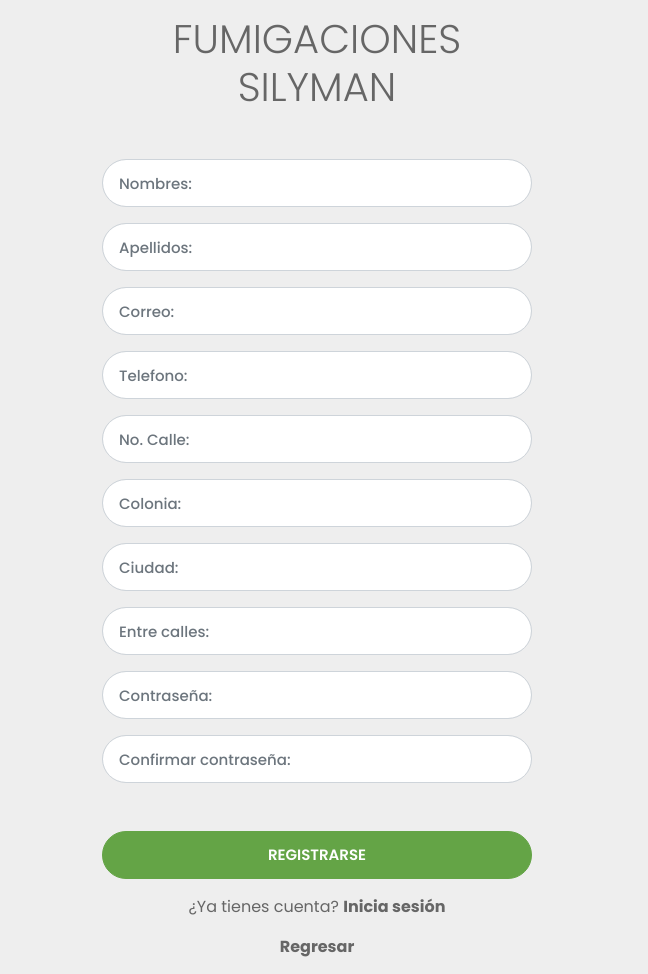
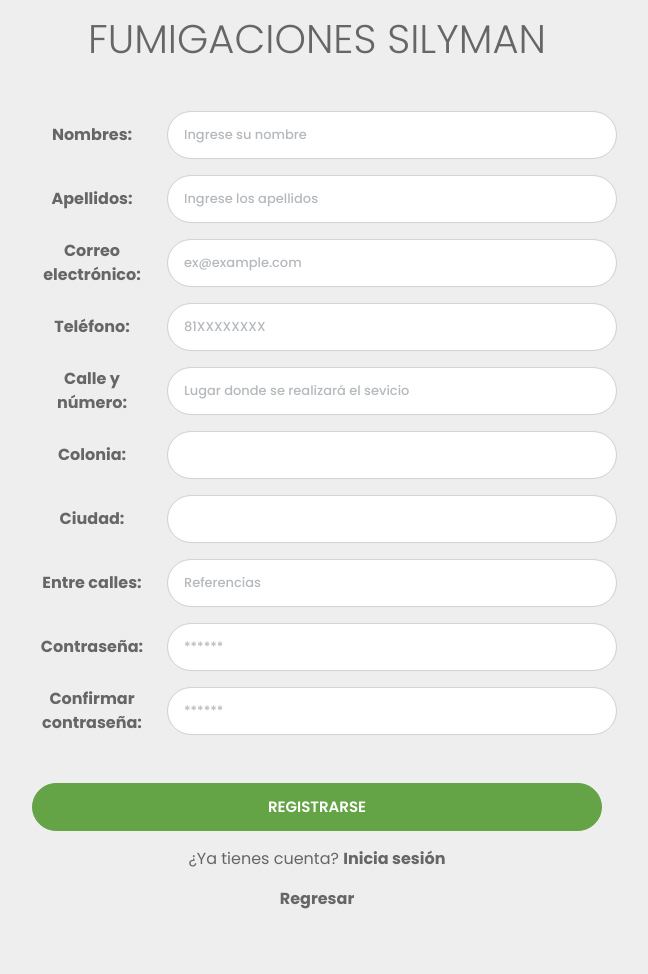
Before and after one commit to imblackbear/silyman, a PHP site: page /sign-up.php in a window 1280 px wide. Shown: the whole page, without its empty margins (323-971 px from the left). After the commit the page ends 909 px from the top, so only its background shows below. Run offline with PHP 8.4, Linux system fonts and the light colour scheme.

Commit message:
actualizacion del los formularios de login y registro

```diff
--- a/JS/validacion.js
+++ b/JS/validacion.js
@@ -32,8 +32,9 @@
             return false;
         }else{
           swal({
-            text: 'Registro exitosoo',
-            icon: 'success'
+            text: 'Registro exitoso',
+            icon: 'success',
+            button: false
           });
             return true;
         }
--- a/registro_clientes.php
+++ b/registro_clientes.php
@@ -46,9 +46,9 @@ $consulta=("INSERT INTO `cliente`(`idCliente`, `Nombre`, `Apellido`, `No. Calle`
 
 
 if ($resultados=false){
-   echo '<script language="javascript">alert("Error en el registro","error");</script>';
+   echo '<script language="javascript">alert("Error en el registro");</script>';
    echo '<script lenguage="javascript">window.location.replace("sign-up.php");</script>';
    }else {
-   sleep(2);
+   sleep(1.5);
    echo '<script lenguage="javascript">window.location.replace("login.php");</script>';
 }
--- a/sign-up.php
+++ b/sign-up.php
@@ -21,44 +21,54 @@
     <div class="d-flex justify-content-center align-items-center login-container">
         <form class="login-form text-center needs-validation" action="registro_clientes.php" method="post" onsubmit="return validacion()" >
             <h1 class="mb-5 font-weight-light text-uppercase">Fumigaciones SILYMAN</h1>
-            <div class="form-group">
-                <input type="text" name="nom" class="form-control rounded-pill form-control-lg" placeholder="Nombres:" maxlength="40" required>
+            <div class="form-group row">
+                <span class="col-sm-3">Nombres:</span>
+                <input type="text" name="nom" class="form-control rounded-pill form-control-lg col-sm-9" placeholder="Ingrese su nombre" maxlength="40" required>
                 <div class="invalid-feedback">Complete el campo</div>
             </div>
-            <div class="form-group">
-                <input type="text" name="apellido" class="form-control rounded-pill form-control-lg" placeholder="Apellidos:" maxlength="40" required>
+            <div class="form-group row">
+                <span class="col-sm-3">Apellidos:</span>
+                <input type="text" name="apellido" class="form-control rounded-pill form-control-lg col-sm-9" placeholder="Ingrese los apellidos" maxlength="40" required>
                 <div class="invalid-feedback">Complete el campo</div>
             </div>
-            <div class="form-group">
-                <input type="email" name="correo" class="form-control rounded-pill form-control-lg" placeholder="Correo:" required>
+            <div class="form-group row">
+                <span class="col-sm-3">Correo electrónico:</span>
+                <input type="email" name="correo" class="form-control rounded-pill form-control-lg col-sm-9" placeholder="ex@example.com" required>
                 <div class="invalid-feedback">Complete el campo</div>
             </div>
-            <div class="form-group">
-                <input type="number" name="tel" class="form-control rounded-pill form-control-lg" placeholder="Telefono:" maxlength="10" required>
+            <div class="form-group row">
+                <span class="col-sm-3">Teléfono:</span>
+                <input type="number" name="tel" class="form-control rounded-pill form-control-lg col-sm-9" placeholder="81XXXXXXXX" maxlength="10" required>
                 <div class="invalid-feedback">Complete el campo</div>
             </div>
-            <div class="form-group">
-                <input type="number" name="num_calle" class="form-control rounded-pill form-control-lg" placeholder="No. Calle:" required maxlength="10">
+            <div class="form-group row">
+                <span class="col-sm-3">Calle y número:</span>
+                <input type="text" name="num_calle" class="form-control rounded-pill form-control-lg col-sm-9" placeholder="Lugar donde se realizará el sevicio" required >
                 <div class="invalid-feedback">Complete el campo</div>
             </div>
-            <div class="form-group">
-                <input type="text" name="col" class="form-control rounded-pill form-control-lg" placeholder="Colonia:" required>
+            <div class="form-group row">
+                <span class="col-sm-3">Colonia:</span>
+                <input type="text" name="col" class="form-control rounded-pill form-control-lg col-sm-9" placeholder="" required>
                 <div class="invalid-feedback">Complete el campo</div>
             </div>
-            <div class="form-group">
-                <input type="text" name="city" class="form-control rounded-pill form-control-lg" placeholder="Ciudad:" required>
+            <div class="form-group row">
+                <span class="col-sm-3">Ciudad:</span>
+                <input type="text" name="city" class="form-control rounded-pill form-control-lg col-sm-9" placeholder="" required>
                 <div class="invalid-feedback">Complete el campo</div>
             </div>
-            <div class="form-group">
-                <input type="text" name="entre_calle" class="form-control rounded-pill form-control-lg" placeholder="Entre calles:" required>
+            <div class="form-group row">
+                <span class="col-sm-3">Entre calles:</span>
+                <input type="text" name="entre_calle" class="form-control rounded-pill form-control-lg col-sm-9" placeholder="Referencias" required>
                 <div class="invalid-feedback">Complete el campo</div>
             </div>
-            <div class="form-group">
-                <input type="password" name="pass" class="form-control rounded-pill form-control-lg" placeholder="Contraseña:" required minlength="6" id="password">
+            <div class="form-group row">
+                <span class="col-sm-3">Contraseña:</span>
+                <input type="password" name="pass" class="form-control rounded-pill form-control-lg col-sm-9" placeholder="******" required minlength="6" id="password">
                 <div class="invalid-feedback">Complete el campo</div>
             </div>
-            <div class="form-group">
-                <input type="password" name="confirm_pass" class="form-control rounded-pill form-control-lg" placeholder="Confirmar contraseña:" required minlength="6"  id="cpassword">
+            <div class="form-group row">
+                <span class="col-sm-3">Confirmar contraseña:</span>
+                <input type="password" name="confirm_pass" class="form-control rounded-pill form-control-lg col-sm-9" placeholder="******" required minlength="6"  id="cpassword">
                 <div class="invalid-feedback">Complete el campo</div>
             </div>
             <button type="submit" class="btn mt-5 rounded-pill btn-lg btn-custom btn-block text-uppercase" >Registrarse</button>
--- a/styles/account.css
+++ b/styles/account.css
@@ -15,9 +15,8 @@ body{
 }
 .login-form{
   margin: auto;
-  width: 460px;
+  width: 600px;
   padding: 15px;
-  max-width: 100%;
 }
 .login-form .form-control{
   font-size: 15px;
@@ -58,3 +57,18 @@ body{
 .btn-custom:focus{
   box-shadow: 0 0 0 0.2rem rgba(62, 112, 61, .5);
 }
+
+.login-form .form-control{
+  font-size: 13px;
+  height: 20px;
+}
+.login-form .form-control::placeholder{
+  opacity: .5;
+}
+
+.form-group span{
+  font-weight: bold;
+  font-size: 16px;
+  min-width: 50px;
+  margin: auto;
+}
--- a/styles/style.css
+++ b/styles/style.css
@@ -209,7 +209,6 @@ nav{
 
 .service-container{
     width: 100%;
-    height: 300px;
     position: relative;
     top: 100px;
     background-color: #BFCAB5;
```
Also changed, not shown: login.php (+6 -4 lines), styles/laptop-high.css (line endings or trailing spaces).
